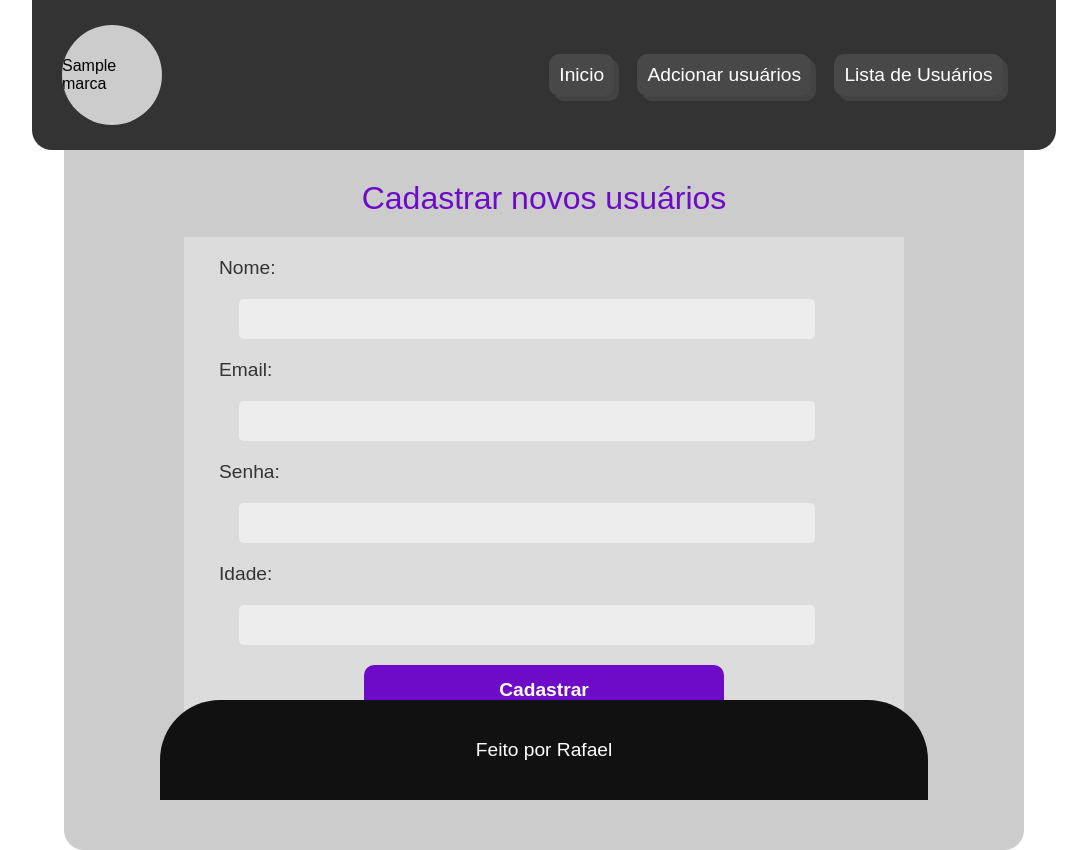
After one commit to RafaelLucasSegalRamos/Portifolio, a Python web app: template API_Rest/pythonProject/templates/cadastrar.html in a window 1280 px wide. The commit adds this page. Shown: the whole page, without its empty margins (96-1183 px from the left). Run offline with Jinja, Linux system fonts and the light colour scheme; the template is opened without the code that fills it: most values are stand-ins (such as "Sample title", 1, 10 or a date in 2020).

Commit message:
pagina de adicionar usuários

```diff
--- a/API_Rest/pythonProject/API_test.py
+++ b/API_Rest/pythonProject/API_test.py
@@ -5,4 +5,4 @@ url = "http://127.0.0.1:5000/cadastro"
 result = requests.get(url)
 
 for k, i in result.json().items():
-    print(f'ID: {k} | Nome: {i["nome"]} | Email: {i["email"]} | Senha: {i["senha"]}')
+    print(f'ID: {k} | Nome: {i["nome"]} | Email: {i["email"]} | Senha: {i["senha"]} | Idade: {i["idade"]}')
--- a/API_Rest/pythonProject/static/CSS/style.css
+++ b/API_Rest/pythonProject/static/CSS/style.css
@@ -11,7 +11,7 @@ body
     min-height: 100vh;
     width: 100%;
     display: flex;
-    justify-content: center;
+    justify-content: top;
     align-items: center;
     flex-direction: column;
     position: relative;
@@ -93,7 +93,7 @@ header nav ul li:active
     box-shadow: none;
 }
 
-header nav ul li a
+header nav ul a
 {
     text-decoration: none;
     color: #fff;
@@ -105,15 +105,15 @@ main
 {
     position: relative;
     width: 75vw;
-    min-height: 900px;
+    min-height: 700px;
     display: flex;
-
     align-items: center;
     background-color: #ccc;
-
     flex-direction: column;
     text-align: justify;
     padding: 30px;
+    border-bottom-left-radius: 20px;
+    border-bottom-right-radius: 20px;
 }
 
 main h1
@@ -141,6 +141,66 @@ main p
     text-indent: 16px;
 }
 
+main form
+{
+    display: flex;
+    background: rgba(255, 255, 255, 0.3);
+    width: 80%;
+    position: relative;
+    min-height: 400px;
+    flex-direction: column;
+    text-align: center;
+    justify-content: center;
+}
+
+main form label
+{
+    text-align: left;
+    font-size: 1.2rem;
+    font-weight: 500;
+    color: #333;
+    margin: 20px 35px;
+}
+
+main form input[type="text"], main form input[type="email"], main form input[type="password"], main form input[type="number"], main form textarea
+{
+    width: 80%;
+    height: 40px;
+    padding: 0 15px;
+    font-size: 1.2rem;
+    font-weight: 400;
+    color: #333;
+    border: none;
+    border-radius: 5px;
+    background: rgba(255, 255, 255, 0.5);
+    margin: 0 55px;
+}
+
+main form input[type="submit"]
+{
+    width: 50%;
+    height: 50px;
+    margin: 20px auto;
+    font-size: 1.2rem;
+    font-weight: 600;
+    color: #fff;
+    background-color: rgb(109, 11, 201);
+    border: none;
+    border-radius: 10px;
+    cursor: pointer;
+    transition: background-color 0.3s ease;
+}
+
+main form input[type="submit"]:hover
+{
+    background-color: rgb(85, 8, 157);
+}
+
+main form input[type="submit"]:active
+{
+    background-color: rgb(65, 6, 120);
+}
+
 footer
 {
     position: fixed;
--- /dev/null
+++ b/API_Rest/pythonProject/templates/cadastrar.html
@@ -0,0 +1,59 @@
+<!DOCTYPE html>
+<html lang="pt-br">
+<head>
+    <meta charset="UTF-8">
+    <meta name="viewport" content="width=device-width, initial-scale=1.0">
+    <title>Pagina Inicial</title>
+    <!-- <link rel="stylesheet" href="static/CSS/style.css">  -->
+    <link rel="stylesheet" href="{{url_for('static', filename='CSS/style.css')}}">
+    <script>
+        function processar() {
+            const formData = new FormData(document.querySelector('form'));
+            fetch('/cadastrar/processar', {
+                method: 'POST',
+                body: formData
+            })
+            .then(response => response.json())
+            .then(data => {
+                if (data.error) {
+                    alert('Erro: ' + data.error);
+                } else {
+                    alert(data.message);
+                }
+            });
+        }
+    </script>
+</head>
+<body>
+    <header>
+        <div class="imgBox">
+            {{Marca}}
+        </div>
+        <nav>
+            <ul>
+                <a href="/"><li>Inicio</li></a>
+                <a href="/cadastrar"><li>Adcionar usuários</li></a>
+                <a href="#"><li>Lista de Usuários</li></a>
+            </ul>
+        </nav>
+    </header>
+    <main>
+        <h1>Cadastrar novos usuários</h1>
+        <form>
+            <label for="nome">Nome: </label>
+            <input type="text" name="nome" required>
+            <label for="email">Email: </label>
+            <input type="email" name="email" required>
+            <label for="senha">Senha: </label>
+            <input type="password" name="senha" required>
+            <label for="idade">Idade: </label>
+            <input type="number" name="idade" required>
+            <input type="submit" value="Cadastrar" onclick="processar()">
+
+        </form>
+    </main>
+    <footer>
+        <h4>Feito por Rafael</h4>
+    </footer>
+</body>
+</html>
--- a/API_Rest/pythonProject/templates/index.html
+++ b/API_Rest/pythonProject/templates/index.html
@@ -14,9 +14,9 @@
         </div>
         <nav>
             <ul>
-                <li><a href="#">Inicio</a></li>
-                <li><a href="#">Adcionar usuários</a></li>
-                <li><a href="#">Lista de Usuários</a></li>
+                <a href="/"><li>Inicio</li></a>
+                <a href="/cadastrar"><li>Adcionar usuários</li></a>
+                <a href="#"><li>Lista de Usuários</li></a>
             </ul>
         </nav>
     </header>
```
Also changed, not shown: API_Rest/pythonProject/main.py (+32 -5 lines).
